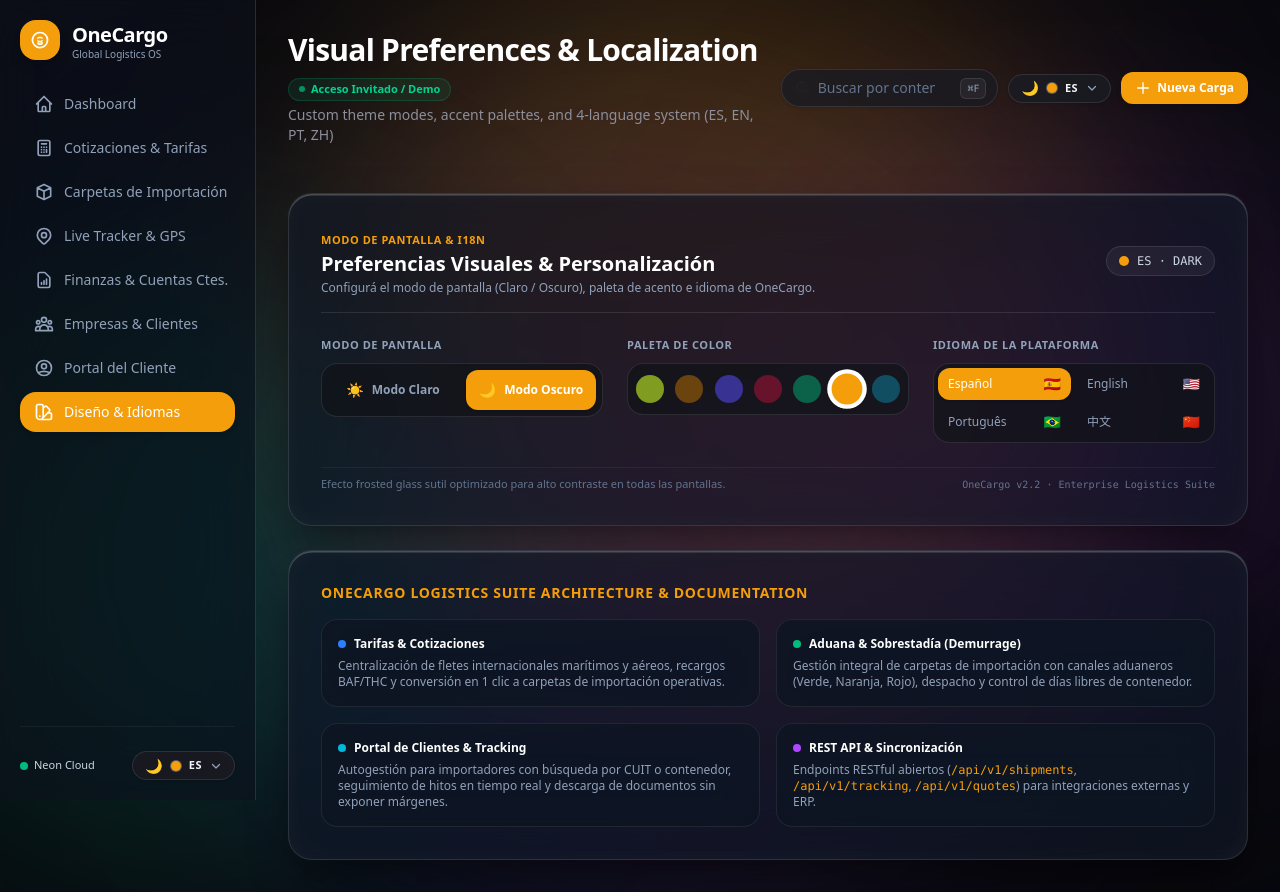
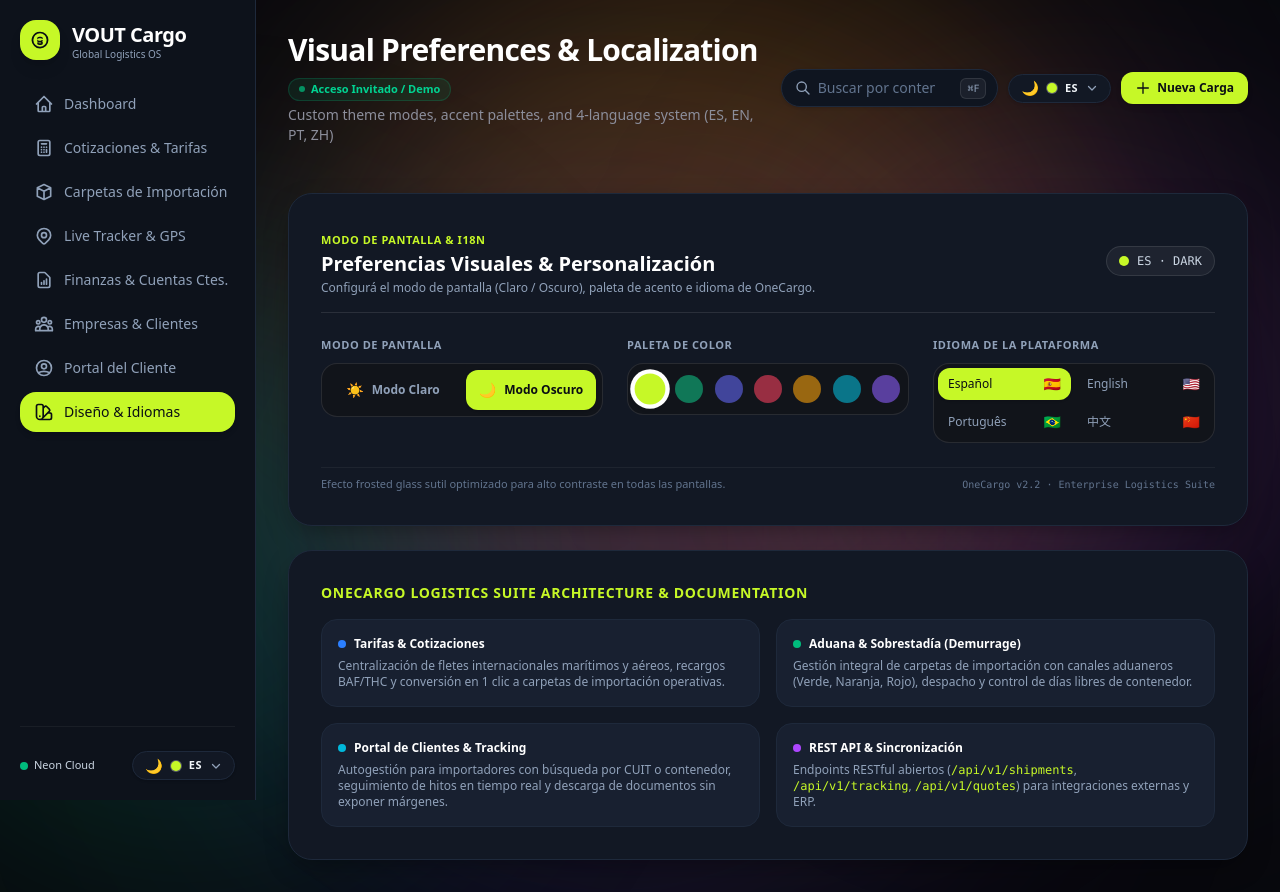
Before and after one commit to AgustinMilesi/cargo, a Next.js app: page /preferences in a window 1280 px wide. Built offline with nearby package versions, Linux system fonts and the light colour scheme.

Commit message:
feat(ui): replace legacy glassmorphism with VOUT Pocket obsidian tokens and reactive navigation

```diff
--- a/app/clients/page.tsx
+++ b/app/clients/page.tsx
@@ -184,7 +184,7 @@
 
             <button
               type="submit"
-              className="w-full py-2.5 bg-accent hover:opacity-90 text-white font-semibold text-xs rounded-2xl transition shadow-md cursor-pointer"
+              className="w-full py-2.5 bg-accent hover:opacity-90 text-[var(--primary-accent-text,#0a0e14)] font-bold text-xs rounded-2xl transition shadow-md shadow-[var(--primary-accent)]/20 cursor-pointer"
             >
               Guardar Empresa
             </button>
--- a/app/globals.css
+++ b/app/globals.css
@@ -3,62 +3,104 @@
 @custom-variant dark (&:where(.dark, .dark *));
 
 :root {
+  /* Default Theme: VOUT Cyber-Lime Flagship */
   --primary-accent: #c6f827;
   --primary-accent-rgb: 198, 248, 39;
+  --primary-accent-text: #0a0e14;
+  --primary-accent-shadow: rgba(198, 248, 39, 0.35);
+
+  /* VOUT Pocket Obsidian Palette */
   --bg-page: #0a0e14;
-  --bg-sidebar: rgba(14, 18, 28, 0.65);
-  --bg-card: rgba(18, 24, 36, 0.75);
-  --bg-card-sub: rgba(15, 20, 32, 0.65);
-  --border-card: rgba(255, 255, 255, 0.12);
-  --border-card-sub: rgba(255, 255, 255, 0.08);
+  --bg-sidebar: #0d121b;
+  --bg-card: #121824;
+  --bg-card-sub: #182030;
+  --bg-hover: #1e293b;
+  --border-card: #1e293b;
+  --border-card-sub: #1e293b;
+  --input-bg: #0f1520;
+  --input-border: #1e293b;
   --text-main: #ffffff;
   --text-muted: #94a3b8;
 }
 
-.dark {
+.dark,
+[data-mode="dark"] {
   --bg-page: #0a0e14;
-  --bg-sidebar: rgba(14, 18, 28, 0.65);
-  --bg-card: rgba(18, 24, 36, 0.75);
-  --bg-card-sub: rgba(15, 20, 32, 0.65);
-  --border-card: rgba(255, 255, 255, 0.12);
-  --border-card-sub: rgba(255, 255, 255, 0.08);
+  --bg-sidebar: #0d121b;
+  --bg-card: #121824;
+  --bg-card-sub: #182030;
+  --bg-hover: #1e293b;
+  --border-card: #1e293b;
+  --border-card-sub: #1e293b;
+  --input-bg: #0f1520;
+  --input-border: #1e293b;
   --text-main: #ffffff;
   --text-muted: #94a3b8;
+}
+
+.light,
+[data-mode="light"] {
+  --bg-page: #f8fafc;
+  --bg-sidebar: #ffffff;
+  --bg-card: #ffffff;
+  --bg-card-sub: #f1f5f9;
+  --bg-hover: #e2e8f0;
+  --border-card: #e2e8f0;
+  --border-card-sub: #cbd5e1;
+  --input-bg: #ffffff;
+  --input-border: #cbd5e1;
+  --text-main: #0f172a;
+  --text-muted: #64748b;
 }
 
 /* Palette Accents matching user selection */
 [data-accent="lime"] {
   --primary-accent: #c6f827;
   --primary-accent-rgb: 198, 248, 39;
+  --primary-accent-text: #0a0e14;
+  --primary-accent-shadow: rgba(198, 248, 39, 0.35);
 }
-[data-accent="bronze"] {
-  --primary-accent: #a16207;
-  --primary-accent-rgb: 161, 98, 7;
+
+[data-accent="emerald"] {
+  --primary-accent: #10b981;
+  --primary-accent-rgb: 16, 185, 129;
+  --primary-accent-text: #ffffff;
+  --primary-accent-shadow: rgba(16, 185, 129, 0.35);
 }
 
 [data-accent="indigo"] {
-  --primary-accent: #4f46e5;
-  --primary-accent-rgb: 79, 70, 229;
+  --primary-accent: #6366f1;
+  --primary-accent-rgb: 99, 102, 241;
+  --primary-accent-text: #ffffff;
+  --primary-accent-shadow: rgba(99, 102, 241, 0.35);
 }
 
-[data-accent="crimson"] {
-  --primary-accent: #9f1239;
-  --primary-accent-rgb: 159, 18, 57;
-}
-
-[data-accent="emerald"] {
-  --primary-accent: #059669;
-  --primary-accent-rgb: 5, 150, 105;
+[data-accent="rose"] {
+  --primary-accent: #f43f5e;
+  --primary-accent-rgb: 244, 63, 94;
+  --primary-accent-text: #ffffff;
+  --primary-accent-shadow: rgba(244, 63, 94, 0.35);
 }
 
 [data-accent="amber"] {
   --primary-accent: #f59e0b;
   --primary-accent-rgb: 245, 158, 11;
+  --primary-accent-text: #0a0e14;
+  --primary-accent-shadow: rgba(245, 158, 11, 0.35);
 }
 
 [data-accent="cyan"] {
-  --primary-accent: #0e7490;
-  --primary-accent-rgb: 14, 116, 144;
+  --primary-accent: #06b6d4;
+  --primary-accent-rgb: 6, 182, 212;
+  --primary-accent-text: #0a0e14;
+  --primary-accent-shadow: rgba(6, 182, 212, 0.35);
+}
+
+[data-accent="violet"] {
+  --primary-accent: #8b5cf6;
+  --primary-accent-rgb: 139, 92, 246;
+  --primary-accent-text: #ffffff;
+  --primary-accent-shadow: rgba(139, 92, 246, 0.35);
 }
 
 @layer base {
@@ -70,36 +112,38 @@
   }
 }
 
-/* Authentic, highly noticeable frosted glass styles */
+/* Solid obsidian VOUT cards - clean, high-contrast, modern */
 .glass-card {
-  background: var(--bg-card) !important;
-  backdrop-filter: blur(28px) saturate(210%) contrast(106%) !important;
-  -webkit-backdrop-filter: blur(28px) saturate(210%) contrast(106%) !important;
+  background-color: var(--bg-card) !important;
   border: 1px solid var(--border-card) !important;
-  box-shadow: 0 12px 36px 0 rgba(31, 38, 135, 0.08), inset 0 1.5px 0 0 rgba(255, 255, 255, 0.95), inset 0 0 24px 0 rgba(255, 255, 255, 0.08) !important;
+  border-radius: 1.5rem !important;
+  box-shadow: 0 10px 30px -8px rgba(0, 0, 0, 0.45) !important;
+  transition: border-color 0.2s ease, box-shadow 0.2s ease, transform 0.2s ease !important;
 }
 
-.dark .glass-card {
-  box-shadow: 0 18px 46px -10px rgba(0, 0, 0, 0.6), inset 0 1.5px 0 0 rgba(255, 255, 255, 0.22), inset 0 0 24px 0 rgba(255, 255, 255, 0.03) !important;
+.glass-card:hover {
+  border-color: rgba(var(--primary-accent-rgb), 0.35) !important;
 }
 
 .glass-card-sub {
-  background: var(--bg-card-sub) !important;
-  backdrop-filter: blur(22px) saturate(190%) !important;
-  -webkit-backdrop-filter: blur(22px) saturate(190%) !important;
+  background-color: var(--bg-card-sub) !important;
   border: 1px solid var(--border-card-sub) !important;
+  border-radius: 1rem !important;
 }
 
 .glass-sidebar {
-  background: var(--bg-sidebar) !important;
-  backdrop-filter: blur(28px) saturate(200%) !important;
-  -webkit-backdrop-filter: blur(28px) saturate(200%) !important;
+  background-color: var(--bg-sidebar) !important;
   border-color: var(--border-card) !important;
 }
 
 /* Dynamic Accent Helpers */
 .bg-accent {
   background-color: var(--primary-accent) !important;
+  color: var(--primary-accent-text, #0a0e14) !important;
+}
+
+.bg-accent * {
+  color: inherit !important;
 }
 
 .text-accent {
@@ -108,6 +152,19 @@
 
 .border-accent {
   border-color: var(--primary-accent) !important;
+}
+
+/* Inputs, Textareas and Selects matching VOUT Pocket */
+input, textarea, select {
+  background-color: var(--input-bg) !important;
+  border-color: var(--input-border) !important;
+  color: var(--text-main) !important;
+}
+
+input:focus, textarea:focus, select:focus {
+  border-color: var(--primary-accent) !important;
+  box-shadow: 0 0 0 3px rgba(var(--primary-accent-rgb), 0.2) !important;
+  outline: none !important;
 }
 
 /* Custom scrollbars */
--- a/app/portal/page.tsx
+++ b/app/portal/page.tsx
@@ -82,7 +82,7 @@
           <button
             type="submit"
             aria-label="Consultar mis cargas de importación"
-            className="px-6 py-2.5 rounded-2xl bg-accent hover:opacity-90 text-white font-semibold text-xs transition shadow-md shrink-0 cursor-pointer"
+            className="px-6 py-2.5 rounded-2xl bg-accent hover:opacity-90 text-[var(--primary-accent-text,#0a0e14)] font-bold text-xs transition shadow-md shadow-[var(--primary-accent)]/20 shrink-0 cursor-pointer"
           >
             Consultar Mis Cargas
           </button>
--- a/app/tracking/page.tsx
+++ b/app/tracking/page.tsx
@@ -64,7 +64,7 @@
           <button
             type="submit"
             aria-label="Rastrear carga satelital"
-            className="px-6 py-2.5 rounded-2xl bg-accent hover:opacity-90 text-white font-semibold text-xs transition shadow-md shrink-0 cursor-pointer"
+            className="px-6 py-2.5 rounded-2xl bg-accent hover:opacity-90 text-[var(--primary-accent-text,#0a0e14)] font-bold text-xs transition shadow-md shadow-[var(--primary-accent)]/20 shrink-0 cursor-pointer"
           >
             Rastrear Carga
           </button>
--- a/components/PreferencesDropdown.tsx
+++ b/components/PreferencesDropdown.tsx
@@ -33,7 +33,7 @@
     };
   }, [isOpen]);
 
-  const activeAccent = ACCENT_THEMES.find((a) => a.id === accent) || ACCENT_THEMES[4];
+  const activeAccent = ACCENT_THEMES.find((a) => a.id === accent) || ACCENT_THEMES[0];
 
   return (
     <div className="relative inline-block text-left" ref={dropdownRef}>
@@ -46,7 +46,7 @@
         aria-expanded={isOpen}
         aria-controls="preferences-dialog"
         aria-label="Configuración de preferencias: tema, color e idioma"
-        className="inline-flex items-center gap-2 px-3 py-1.5 rounded-full bg-slate-100/90 dark:bg-[#1a1b22]/90 hover:bg-slate-200/90 dark:hover:bg-[#252733] border border-slate-300/80 dark:border-white/10 text-slate-800 dark:text-slate-100 text-xs font-semibold shadow-sm transition-all cursor-pointer backdrop-blur-md focus-visible:ring-2 focus-visible:ring-offset-2 focus-visible:ring-amber-500 focus-visible:outline-none"
+        className="inline-flex items-center gap-2 px-3 py-1.5 rounded-full bg-[#121824] hover:bg-[#182030] border border-[#1E293B] text-slate-100 text-xs font-semibold shadow-sm transition-all cursor-pointer focus-visible:ring-2 focus-visible:ring-offset-2 focus-visible:ring-[var(--primary-accent)] focus-visible:outline-none"
       >
         {/* Mode Icon */}
         {mode === "dark" ? (
@@ -104,7 +104,7 @@
                     ? "text-slate-900 shadow-sm"
                     : "text-slate-400 hover:text-white"
                 }`}
-                style={mode === "light" ? { backgroundColor: activeAccent.hex, color: "#ffffff" } : {}}
+                style={mode === "light" ? { backgroundColor: activeAccent.hex, color: activeAccent.isLight ? "#0a0e14" : "#ffffff" } : {}}
               >
                 <span className="text-sm" aria-hidden="true">☼</span>
                 <span>Claro</span>
@@ -120,7 +120,7 @@
                     ? "text-white shadow-sm"
                     : "text-slate-400 hover:text-white"
                 }`}
-                style={mode === "dark" ? { backgroundColor: activeAccent.hex, color: "#ffffff" } : {}}
+                style={mode === "dark" ? { backgroundColor: activeAccent.hex, color: activeAccent.isLight ? "#0a0e14" : "#ffffff" } : {}}
               >
                 <span className="text-sm" aria-hidden="true">🌙</span>
                 <span>Oscuro</span>
@@ -176,7 +176,7 @@
                         ? "text-white font-bold shadow-sm"
                         : "bg-[#0d0e14]/60 hover:bg-[#1a1c26] text-slate-300 border border-white/5"
                     }`}
-                    style={isSelected ? { backgroundColor: activeAccent.hex, color: "#ffffff" } : {}}
+                    style={isSelected ? { backgroundColor: activeAccent.hex, color: activeAccent.isLight ? "#0a0e14" : "#ffffff" } : {}}
                   >
                     <span className="font-semibold">{l.label}</span>
                     <span className="text-[10px] uppercase font-mono tracking-wider opacity-80" aria-hidden="true">
--- a/components/PreferencesProvider.tsx
+++ b/components/PreferencesProvider.tsx
@@ -5,30 +5,31 @@
 import { translations, LOCALES } from "@/lib/i18n";
 
 export type Mode = "dark" | "light";
-export type AccentTheme = "lime" | "bronze" | "indigo" | "crimson" | "emerald" | "amber" | "cyan";
+export type AccentTheme = "lime" | "emerald" | "indigo" | "rose" | "amber" | "cyan" | "violet";
 
 export interface AccentOption {
   id: AccentTheme;
   name: string;
   hex: string;
+  isLight?: boolean;
 }
 
-// VOUT Flagship Cyber-Lime + Palette Accents:
+// VOUT Pocket Flagship Cyber-Lime + Universal Palette Accents:
 export const ACCENT_THEMES: AccentOption[] = [
-  { id: "lime", name: "VOUT Cyber-Lime", hex: "#c6f827" },
-  { id: "bronze", name: "Bronze Gold", hex: "#a16207" },
-  { id: "indigo", name: "Deep Indigo", hex: "#4f46e5" },
-  { id: "crimson", name: "Crimson Berry", hex: "#9f1239" },
-  { id: "emerald", name: "Forest Emerald", hex: "#059669" },
-  { id: "amber", name: "Vibrant Amber", hex: "#f59e0b" },
-  { id: "cyan", name: "Ocean Teal", hex: "#0e7490" },
+  { id: "lime", name: "Cyber Lime (Flagship)", hex: "#C6F827", isLight: true },
+  { id: "emerald", name: "Emerald", hex: "#10B981", isLight: false },
+  { id: "indigo", name: "Electric Indigo", hex: "#6366F1", isLight: false },
+  { id: "rose", name: "Rose Neon", hex: "#F43F5E", isLight: false },
+  { id: "amber", name: "Amber Gold", hex: "#F59E0B", isLight: true },
+  { id: "cyan", name: "Cyber Cyan", hex: "#06B6D4", isLight: true },
+  { id: "violet", name: "Clay Violet", hex: "#8B5CF6", isLight: false },
 ];
 
 function hexToRgb(hex: string): string {
   const result = /^#?([a-f\d]{2})([a-f\d]{2})([a-f\d]{2})$/i.exec(hex);
   return result
     ? `${parseInt(result[1], 16)}, ${parseInt(result[2], 16)}, ${parseInt(result[3], 16)}`
-    : "245, 158, 11";
+    : "198, 248, 39";
 }
 
 interface PreferencesContextType {
@@ -68,9 +69,9 @@
     setModeState(initialMode);
     applyMode(initialMode);
 
-    // Load accent (default to amber as shown in user photo)
-    const savedAccent = localStorage.getItem("onecargo-accent") as AccentTheme | null;
-    const initialAccent = savedAccent && ACCENT_THEMES.some((a) => a.id === savedAccent) ? savedAccent : "amber";
+    // Load accent (default to lime flagship)
+    const savedAccent = (localStorage.getItem("vout-cargo-accent") || localStorage.getItem("onecargo-accent")) as AccentTheme | null;
+    const initialAccent = savedAccent && ACCENT_THEMES.some((a) => a.id === savedAccent) ? savedAccent : "lime";
     setAccentState(initialAccent);
     applyAccent(initialAccent);
 
@@ -96,13 +97,17 @@
   const applyAccent = (a: AccentTheme) => {
     const root = document.documentElement;
     root.setAttribute("data-accent", a);
-    const found = ACCENT_THEMES.find((item) => item.id === a) || ACCENT_THEMES[4];
+    const found = ACCENT_THEMES.find((item) => item.id === a) || ACCENT_THEMES[0];
+    const rgb = hexToRgb(found.hex);
     root.style.setProperty("--primary-accent", found.hex);
-    root.style.setProperty("--primary-accent-rgb", hexToRgb(found.hex));
+    root.style.setProperty("--primary-accent-rgb", rgb);
+    root.style.setProperty("--primary-accent-text", found.isLight ? "#0a0e14" : "#ffffff");
+    root.style.setProperty("--primary-accent-shadow", `rgba(${rgb}, 0.35)`);
   };
 
   const setMode = (newMode: Mode) => {
     setModeState(newMode);
+    localStorage.setItem("vout-cargo-mode", newMode);
     localStorage.setItem("onecargo-mode", newMode);
     applyMode(newMode);
   };
@@ -114,6 +119,7 @@
 
   const setAccent = (newAccent: AccentTheme) => {
     setAccentState(newAccent);
+    localStorage.setItem("vout-cargo-accent", newAccent);
     localStorage.setItem("onecargo-accent", newAccent);
     applyAccent(newAccent);
   };
--- a/components/Sidebar.tsx
+++ b/components/Sidebar.tsx
@@ -26,7 +26,7 @@
       icon: (active) => (
         <svg
           className={`w-5 h-5 transition-colors ${
-            active ? "text-white" : "text-slate-400 group-hover:text-slate-200 dark:group-hover:text-white"
+            active ? "text-inherit" : "text-slate-400 group-hover:text-slate-200 dark:group-hover:text-white"
           }`}
           fill="none"
           stroke="currentColor"
@@ -48,7 +48,7 @@
       icon: (active) => (
         <svg
           className={`w-5 h-5 transition-colors ${
-            active ? "text-white" : "text-slate-400 group-hover:text-slate-200 dark:group-hover:text-white"
+            active ? "text-inherit" : "text-slate-400 group-hover:text-slate-200 dark:group-hover:text-white"
           }`}
           fill="none"
           stroke="currentColor"
@@ -70,7 +70,7 @@
       icon: (active) => (
         <svg
           className={`w-5 h-5 transition-colors ${
-            active ? "text-white" : "text-slate-400 group-hover:text-slate-200 dark:group-hover:text-white"
+            active ? "text-inherit" : "text-slate-400 group-hover:text-slate-200 dark:group-hover:text-white"
           }`}
           fill="none"
           stroke="currentColor"
@@ -92,7 +92,7 @@
       icon: (active) => (
         <svg
           className={`w-5 h-5 transition-colors ${
-            active ? "text-white" : "text-slate-400 group-hover:text-slate-200 dark:group-hover:text-white"
+            active ? "text-inherit" : "text-slate-400 group-hover:text-slate-200 dark:group-hover:text-white"
           }`}
           fill="none"
           stroke="currentColor"
@@ -120,7 +120,7 @@
       icon: (active) => (
         <svg
           className={`w-5 h-5 transition-colors ${
-            active ? "text-white" : "text-slate-400 group-hover:text-slate-200 dark:group-hover:text-white"
+            active ? "text-inherit" : "text-slate-400 group-hover:text-slate-200 dark:group-hover:text-white"
           }`}
           fill="none"
           stroke="currentColor"
@@ -142,7 +142,7 @@
       icon: (active) => (
         <svg
           className={`w-5 h-5 transition-colors ${
-            active ? "text-white" : "text-slate-400 group-hover:text-slate-200 dark:group-hover:text-white"
+            active ? "text-inherit" : "text-slate-400 group-hover:text-slate-200 dark:group-hover:text-white"
           }`}
           fill="none"
           stroke="currentColor"
@@ -164,7 +164,7 @@
       icon: (active) => (
         <svg
           className={`w-5 h-5 transition-colors ${
-            active ? "text-white" : "text-slate-400 group-hover:text-slate-200 dark:group-hover:text-white"
+            active ? "text-inherit" : "text-slate-400 group-hover:text-slate-200 dark:group-hover:text-white"
           }`}
           fill="none"
           stroke="currentColor"
@@ -186,7 +186,7 @@
       icon: (active) => (
         <svg
           className={`w-5 h-5 transition-colors ${
-            active ? "text-white" : "text-slate-400 group-hover:text-slate-200 dark:group-hover:text-white"
+            active ? "text-inherit" : "text-slate-400 group-hover:text-slate-200 dark:group-hover:text-white"
           }`}
           fill="none"
           stroke="currentColor"
@@ -210,14 +210,14 @@
         <div className="flex items-center justify-between">
           <Link href="/" className="flex items-center gap-3 group">
             {/* Logo Icon */}
-            <div className="w-10 h-10 rounded-2xl bg-accent flex items-center justify-center text-white shadow-lg group-hover:scale-105 transition-transform duration-200">
-              <svg className="w-5 h-5 text-white" viewBox="0 0 24 24" fill="currentColor">
+            <div className="w-10 h-10 rounded-2xl bg-accent flex items-center justify-center text-[var(--primary-accent-text,#0a0e14)] shadow-lg shadow-[var(--primary-accent)]/20 group-hover:scale-105 transition-transform duration-200">
+              <svg className="w-5 h-5 text-inherit" viewBox="0 0 24 24" fill="currentColor">
                 <path d="M12 2a10 10 0 00-7.07 17.07 10 10 0 1014.14-14.14A9.93 9.93 0 0012 2zm0 18a8 8 0 118-8 8.009 8.009 0 01-8 8zm3.5-9.5A2.5 2.5 0 0013 8h-2a2.5 2.5 0 000 5h2a2.5 2.5 0 010 5h-2a2.5 2.5 0 01-2.5-2.5v-.5h2v.5a.5.5 0 00.5.5h2a.5.5 0 000-1h-2a2.5 2.5 0 010-5h2a2.5 2.5 0 012.5 2.5v.5h-2v-.5a.5.5 0 00-.5-.5z" />
               </svg>
             </div>
             <div className="flex flex-col">
               <span className="text-xl font-bold tracking-tight text-slate-900 dark:text-white">
-                OneCargo
+                VOUT Cargo
               </span>
               <span className="text-[10px] text-slate-400 font-medium leading-none">
                 Global Logistics OS
@@ -245,8 +245,8 @@
                 aria-current={isActive ? "page" : undefined}
                 className={`group flex items-center justify-between px-3.5 py-2.5 rounded-2xl text-xs sm:text-sm font-medium transition-all duration-200 shrink-0 ${
                   isActive
-                    ? "bg-accent text-white shadow-md"
-                    : "text-slate-600 dark:text-slate-400 hover:text-slate-900 dark:hover:text-white hover:bg-slate-100/80 dark:hover:bg-white/5"
+                    ? "bg-accent text-[var(--primary-accent-text,#0a0e14)] shadow-md shadow-[var(--primary-accent)]/20 font-bold"
+                    : "text-slate-400 hover:text-white hover:bg-[#182030]"
                 }`}
               >
                 <div className="flex items-center gap-2.5">
--- a/components/TopBar.tsx
+++ b/components/TopBar.tsx
@@ -62,10 +62,10 @@
             value={search}
             onChange={(e) => setSearch(e.target.value)}
             placeholder={t.searchPlaceholder || "Buscar contenedor, B/L..."}
-            className="w-full pl-9 pr-12 py-2 text-xs md:text-sm rounded-full bg-slate-100/90 dark:bg-[#1a1b22]/80 backdrop-blur-md border border-slate-200/80 dark:border-white/10 text-slate-900 dark:text-white placeholder:text-slate-400 dark:placeholder:text-slate-500 outline-none focus:border-amber-500 transition-all shadow-sm"
+            className="w-full pl-9 pr-12 py-2 text-xs md:text-sm rounded-full bg-[#0F1520] border border-[#1E293B] text-white placeholder:text-slate-500 outline-none focus:border-accent transition-all shadow-sm"
           />
           <div className="absolute inset-y-0 right-0 pr-3 flex items-center pointer-events-none" aria-hidden="true">
-            <kbd className="hidden sm:inline-flex items-center px-1.5 py-0.5 text-[10px] font-mono text-slate-400 dark:text-slate-400 bg-white dark:bg-white/5 border border-slate-200 dark:border-white/10 rounded-md">
+            <kbd className="hidden sm:inline-flex items-center px-1.5 py-0.5 text-[10px] font-mono text-slate-400 bg-white/5 border border-white/10 rounded-md">
               ⌘F
             </kbd>
           </div>
@@ -78,9 +78,9 @@
         <Link
           href="/shipments/new"
           aria-label={t.newShipment ? "Nueva Carga: registrar embarque" : "New Load: register shipment"}
-          className="shrink-0 px-3.5 py-2 rounded-xl bg-accent text-white text-xs font-semibold shadow-md transition-all flex items-center gap-1.5 cursor-pointer hover:opacity-90"
+          className="shrink-0 px-3.5 py-2 rounded-xl bg-accent text-[var(--primary-accent-text,#0a0e14)] text-xs font-bold shadow-md shadow-[var(--primary-accent)]/20 transition-all flex items-center gap-1.5 cursor-pointer hover:opacity-90 active:scale-95"
         >
-          <svg className="w-4 h-4" fill="none" stroke="currentColor" viewBox="0 0 24 24" aria-hidden="true">
+          <svg className="w-4 h-4 text-inherit" fill="none" stroke="currentColor" viewBox="0 0 24 24" aria-hidden="true">
             <path strokeLinecap="round" strokeLinejoin="round" strokeWidth={2} d="M12 4v16m8-8H4" />
           </svg>
           <span className="hidden sm:inline">{t.newShipment ? "Nueva Carga" : "New Load"}</span>
```
Also changed, not shown: app/quotes/page.tsx (+5 -5 lines), app/shipments/page.tsx (+4 -4 lines).
